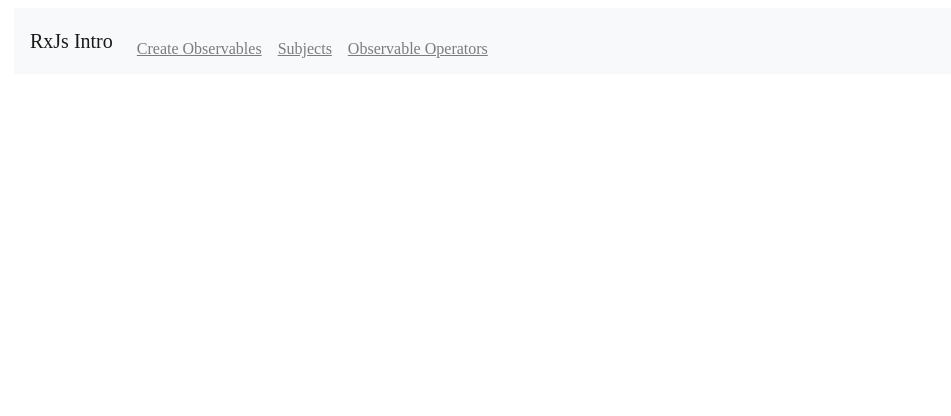
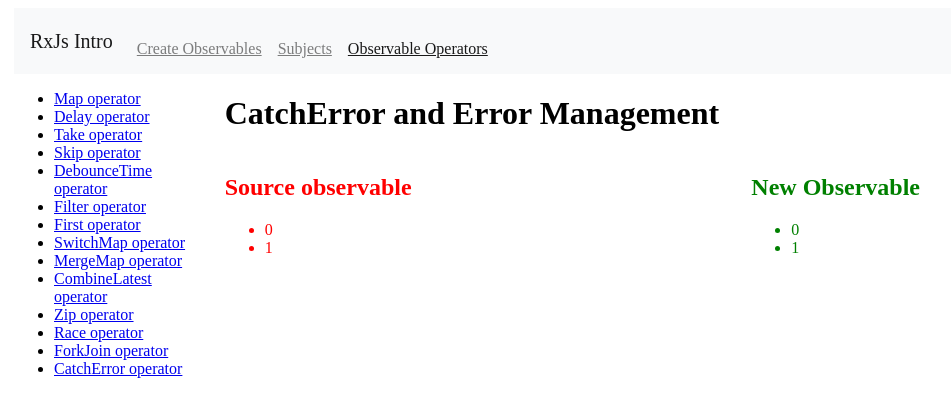
Before and after one commit to fgambarino/rxjs-intro, an Angular app: page /observable-operators/catch-error-operator in a window 1280 px wide. Before the commit this address led to /. Shown: the top 416 px of the page, without its empty margins (9-960 px from the left). Built offline with nearby package versions, Linux system fonts and the light colour scheme.

Commit message:
added components and home

```diff
--- a/src/app/app.component.html
+++ b/src/app/app.component.html
@@ -1,6 +1,6 @@
 <div class="container-fluid">
   <nav class="navbar navbar-expand-lg navbar-light bg-light">
-    <a class="navbar-brand">{{ title }}</a>
+    <a class="navbar-brand" (click)="goToHomePage()" id="title">{{ title }}</a>
     <button
       class="navbar-toggler"
       type="button"
--- /dev/null
+++ b/src/app/app.component.scss
@@ -0,0 +1,3 @@
+#title {
+  cursor: pointer;
+}
--- a/src/app/app.component.ts
+++ b/src/app/app.component.ts
@@ -4,7 +4,7 @@
 @Component({
   selector: 'app-root',
   templateUrl: './app.component.html',
-  styleUrls: ['./app.component.sass']
+  styleUrls: ['./app.component.scss']
 })
 export class AppComponent {
   title = 'RxJs Intro';
@@ -16,4 +16,8 @@
   ];
 
   constructor(private router: Router) {}
+
+  goToHomePage() {
+    this.router.navigate(['']);
+  }
 }
--- a/src/app/app.module.ts
+++ b/src/app/app.module.ts
@@ -20,6 +20,8 @@
 import { ZipOperatorComponent } from './components/zip-operator/zip-operator.component';
 import { RaceOperatorComponent } from './components/race-operator/race-operator.component';
 import { ForkJoinOperatorComponent } from './components/fork-join-operator/fork-join-operator.component';
+import { HomeComponent } from './components/home/home.component';
+import { CatchErrorOperatorComponent } from './components/catch-error-operator/catch-error-operator.component';
 
 @NgModule({
   declarations: [
@@ -40,7 +42,9 @@
     CombineLatestOperatorComponent,
     ZipOperatorComponent,
     RaceOperatorComponent,
-    ForkJoinOperatorComponent
+    ForkJoinOperatorComponent,
+    HomeComponent,
+    CatchErrorOperatorComponent
   ],
   imports: [BrowserModule, AppRoutingModule, HttpClientModule],
   providers: [],
--- /dev/null
+++ b/src/app/components/catch-error-operator/catch-error-operator.component.html
@@ -0,0 +1,22 @@
+<h1>CatchError and Error Management</h1>
+<div class="row">
+  <div class="col">
+    <app-show-observable
+      title="Source observable"
+      color="red"
+      [observableInput]="sourceObservable$"
+    ></app-show-observable>
+  </div>
+  <div class="col">
+    <app-show-observable
+      title="New Observable"
+      color="green"
+      [observableInput]="newObservable$"
+    ></app-show-observable>
+  </div>
+</div>
+<div class="row">
+  <div class="col">
+    <p *ngFor="let o of output">{{ o }}</p>
+  </div>
+</div>
--- /dev/null
+++ b/src/app/components/catch-error-operator/catch-error-operator.component.ts
@@ -0,0 +1,31 @@
+import { Component, OnInit } from '@angular/core';
+import { Observable, interval, throwError, concat, EMPTY, of } from 'rxjs';
+import { catchError, finalize, take } from 'rxjs/operators';
+
+@Component({
+  selector: 'app-catch-error-operator',
+  templateUrl: './catch-error-operator.component.html',
+  styleUrls: ['./catch-error-operator.component.scss']
+})
+export class CatchErrorOperatorComponent implements OnInit {
+  sourceObservable$: Observable<any>;
+  newObservable$: Observable<any>;
+
+  constructor() {}
+
+  output = [];
+
+  ngOnInit() {
+    this.sourceObservable$ = interval(2000);
+    this.newObservable$ = concat(
+      this.sourceObservable$.pipe(take(3)),
+      throwError(new Error('error thrown!'))
+    ).pipe(
+      catchError(error => {
+        this.output.push(`catched: ${error.message}`);
+        return EMPTY;
+      }),
+      finalize(() => this.output.push('finalize: I run no matter what'))
+    );
+  }
+}
--- /dev/null
+++ b/src/app/components/home/home.component.html
@@ -0,0 +1,8 @@
+<div class="container">
+  <h1>RxJS Introduction for Angular</h1>
+  <br />
+  <br />
+  <div class="text-center">
+    <img src="./assets/analogy.png" />
+  </div>
+</div>
--- /dev/null
+++ b/src/app/components/home/home.component.ts
@@ -0,0 +1,15 @@
+import { Component, OnInit } from '@angular/core';
+
+@Component({
+  selector: 'app-home',
+  templateUrl: './home.component.html',
+  styleUrls: ['./home.component.scss']
+})
+export class HomeComponent implements OnInit {
+
+  constructor() { }
+
+  ngOnInit() {
+  }
+
+}
--- a/src/app/components/observable-operators/observable-operators.component.ts
+++ b/src/app/components/observable-operators/observable-operators.component.ts
@@ -9,17 +9,18 @@
   operatorPages = [
     { url: 'map', name: 'Map operator' },
     { url: 'delay', name: 'Delay operator' },
-    { url: 'debounce-time', name: 'DebounceTime operator' },
+    { url: 'take-operator', name: 'Take operator' },
+    { url: 'skip-operator', name: 'Skip operator' },
+    { url: 'debounce-time', name: 'DebounceTime operator️' },
     { url: 'filter-operator', name: 'Filter operator' },
-    { url: 'first-operator', name: 'First operator' },
+    { url: 'first-operator', name: 'First operator️' },
     { url: 'switch-map', name: 'SwitchMap operator' },
     { url: 'merge-map', name: 'MergeMap operator' },
-    { url: 'take-operator', name: 'Take operator' },
-    { url: 'skip-operator', name: 'Skip operator' },
     { url: 'combine-latest-operator', name: 'CombineLatest operator' },
     { url: 'zip-operator', name: 'Zip operator' },
     { url: 'race-operator', name: 'Race operator' },
-    { url: 'fork-join-operator', name: 'ForkJoin operator' }
+    { url: 'fork-join-operator', name: 'ForkJoin operator' },
+    { url: 'catch-error-operator', name: 'CatchError operator' }
   ];
 
   constructor() {}
```
Also changed, not shown: src/app/app-routing.module.ts (+6 -2 lines), src/app/components/catch-error-operator/catch-error-operator.component.scss (added), src/app/components/home/home.component.scss (added), src/assets/analogy.png (added).
